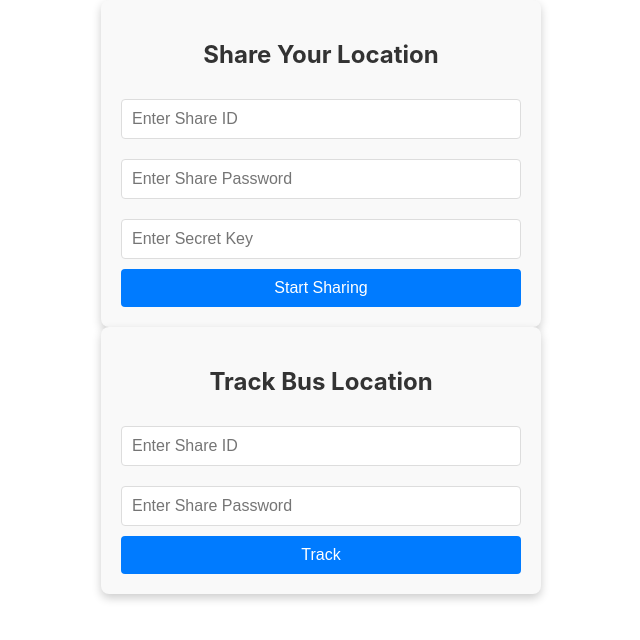
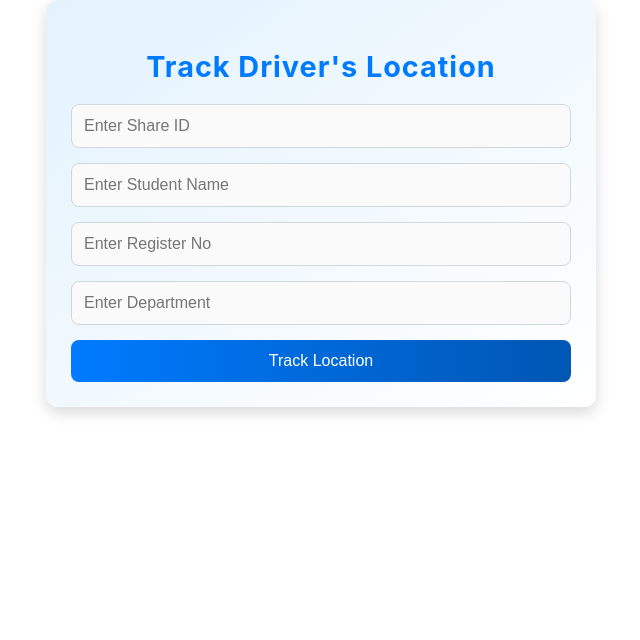
Before and after one commit to Kishore2212061/kkk, a React (Create React App) app: page / in a window 1280 px wide. Shown: the top 640 px of the page, without its empty margins (319-959 px from the left). Built offline with nearby package versions, Linux system fonts and the light colour scheme.

Commit message:
Your commit message

```diff
--- a/src/App.js
+++ b/src/App.js
@@ -1,11 +1,9 @@
 import React from 'react';
-import DriverShare from './components/DriverShare';
 import UserTrack from './components/UserTrack';
 
 const App = () => {
   return (
     <div>
-      <DriverShare />
       <UserTrack />
     </div>
   );
--- a/src/components/DriverShare.css
+++ /dev/null
@@ -1,50 +0,0 @@
-/* src/components/DriverShare.css */
-
-.driver-share-container {
-    max-width: 400px;
-    margin: auto;
-    padding: 20px;
-    border-radius: 8px;
-    box-shadow: 0 4px 10px rgba(0, 0, 0, 0.2);
-    background-color: #f9f9f9;
-  }
-
-  h2 {
-    text-align: center;
-    color: #333;
-  }
-
-  .share-form {
-    display: flex;
-    flex-direction: column;
-  }
-
-  .input-field {
-    margin: 10px 0;
-    padding: 10px;
-    border: 1px solid #ddd;
-    border-radius: 4px;
-    font-size: 16px;
-  }
-
-  .submit-button {
-    padding: 10px;
-    border: none;
-    border-radius: 4px;
-    background-color: #007bff;
-    color: white;
-    font-size: 16px;
-    cursor: pointer;
-    transition: background-color 0.3s ease;
-  }
-
-  .submit-button:hover {
-    background-color: #0056b3;
-  }
-
-  .location-display {
-    margin-top: 20px;
-    text-align: center;
-    font-size: 18px;
-    color: #333;
-  }
--- a/src/components/DriverShare.js
+++ /dev/null
@@ -1,97 +0,0 @@
-// src/components/DriverShare.js
-import React, { useState, useEffect } from 'react';
-import { ref, set } from 'firebase/database';
-import { database } from '../firebase';
-import './DriverShare.css';
-
-const DriverShare = () => {
-  const [shareId, setShareId] = useState('');
-  const [sharePass, setSharePass] = useState('');
-  const [secretKey, setSecretKey] = useState('');
-  const [isSharing, setIsSharing] = useState(false);
-
-  useEffect(() => {
-    let watchId;
-    if (isSharing) {
-      // Start watching the position in real-time
-      watchId = navigator.geolocation.watchPosition(
-        (position) => {
-          const { latitude, longitude } = position.coords;
-
-          // Update location in Firebase every second
-          const locationRef = ref(database, 'locations/' + shareId);
-          set(locationRef, {
-            latitude,
-            longitude,
-            sharePass
-          });
-        },
-        (error) => {
-          console.error('Error getting location: ', error);
-          alert('Error getting location: ' + error.message);
-        },
-        { enableHighAccuracy: true, maximumAge: 1000, timeout: 5000 }
-      );
-    }
-
-    // Cleanup: stop watching when component is unmounted or sharing stops
-    return () => {
-      if (watchId) navigator.geolocation.clearWatch(watchId);
-    };
-  }, [isSharing, shareId, sharePass]);
-
-  const handleStartShare = (e) => {
-    e.preventDefault();
-
-    if (!shareId || !sharePass || !secretKey) {
-      alert('Please enter Share ID, Share Password, and Secret Key.');
-      return;
-    }
-
-    // Verify secret key
-    const correctSecretKey = 'nec@61';
-    if (secretKey !== correctSecretKey) {
-      alert('Invalid Secret Key. Please try again.');
-      return;
-    }
-
-    // Start sharing location
-    setIsSharing(true);
-    alert('Location sharing started!');
-  };
-
-  return (
-    <div className="driver-share-container">
-      <h2>Share Your Location</h2>
-      <form onSubmit={handleStartShare} className="share-form">
-        <input
-          type="text"
-          placeholder="Enter Share ID"
-          value={shareId}
-          onChange={(e) => setShareId(e.target.value)}
-          required
-          className="input-field"
-        />
-        <input
-          type="password"
-          placeholder="Enter Share Password"
-          value={sharePass}
-          onChange={(e) => setSharePass(e.target.value)}
-          required
-          className="input-field"
-        />
-        <input
-          type="password"
-          placeholder="Enter Secret Key"
-          value={secretKey}
-          onChange={(e) => setSecretKey(e.target.value)}
-          required
-          className="input-field"
-        />
-        <button type="submit" className="submit-button">Start Sharing</button>
-      </form>
-    </div>
-  );
-};
-
-export default DriverShare;
--- a/src/components/UserTrack.css
+++ b/src/components/UserTrack.css
@@ -1,50 +1,157 @@
 /* src/components/UserTrack.css */
 
 .user-track-container {
-    max-width: 400px;
+  max-width: 500px;
   margin: auto;
-    padding: 20px;
-    border-radius: 8px;
-    box-shadow: 0 4px 10px rgba(0, 0, 0, 0.2);
-    background-color: #f9f9f9;
+  padding: 25px;
+  border-radius: 12px;
+  background: linear-gradient(145deg, #e3f2fd, #ffffff);
+  box-shadow: 0 6px 15px rgba(0, 0, 0, 0.15);
+  transition: transform 0.3s ease, box-shadow 0.3s ease;
+}
+
+.user-track-container:hover {
+  transform: translateY(-5px);
+  box-shadow: 0 10px 20px rgba(0, 0, 0, 0.2);
 }
 
 h2 {
   text-align: center;
-    color: #333;
+  color: #007bff;
+  font-size: 1.8em;
+  margin-bottom: 20px;
+  letter-spacing: 1px;
 }
 
 .track-form {
   display: flex;
   flex-direction: column;
+  gap: 15px;
 }
 
 .input-field {
-    margin: 10px 0;
-    padding: 10px;
-    border: 1px solid #ddd;
-    border-radius: 4px;
+  padding: 12px;
+  border: 1px solid #cfd8dc;
+  border-radius: 8px;
   font-size: 16px;
+  background: #fafafa;
+  transition: border-color 0.3s ease, box-shadow 0.3s ease;
 }
 
-  .track-button {
-    padding: 10px;
+.input-field:focus {
+  border-color: #007bff;
+  outline: none;
+  box-shadow: 0 0 8px rgba(0, 123, 255, 0.3);
+}
+
+.track-button, .submit-feedback-button {
+  padding: 12px;
   border: none;
-    border-radius: 4px;
-    background-color: #007bff;
+  border-radius: 8px;
+  background: linear-gradient(90deg, #007bff, #0056b3);
   color: white;
   font-size: 16px;
   cursor: pointer;
-    transition: background-color 0.3s ease;
+  transition: background 0.3s ease, transform 0.2s ease;
 }
 
-  .track-button:hover {
-    background-color: #0056b3;
+.track-button:hover, .submit-feedback-button:hover {
+  background: linear-gradient(90deg, #0056b3, #007bff);
+  transform: scale(1.05);
+}
+
+.track-button:active, .submit-feedback-button:active {
+  transform: scale(0.98);
+}
+.feedback-section {
+  margin-top: 25px;
+  padding: 15px;
+  background: linear-gradient(145deg, #ffffff, #e3f2fd);
+  border-radius: 10px;
+  box-shadow: 0 4px 10px rgba(0, 0, 0, 0.1);
+  display: flex;
+  flex-direction: column;
+  align-items: center; /* Center content horizontally */
+}
+
+.feedback-section h3 {
+  margin-bottom: 15px;
+  font-size: 1.5em;
+  color: #007bff;
+  text-align: center;
+}
+
+textarea.input-field {
+  padding: 12px;
+  font-size: 16px;
+  border-radius: 8px;
+  resize: vertical;
+  min-height: 80px;
+  border: 1px solid #cfd8dc;
+  background: #fafafa;
+  transition: border-color 0.3s ease, box-shadow 0.3s ease;
+  width: 100%; /* Make textarea responsive */
+  max-width: 450px; /* Limit the width */
+}
+
+textarea.input-field:focus {
+  border-color: #007bff;
+  box-shadow: 0 0 8px rgba(0, 123, 255, 0.3);
 }
 
 .location-display {
   margin-top: 20px;
+  padding: 15px;
+  background: #f0f4f8;
+  border-radius: 8px;
+  box-shadow: 0 2px 5px rgba(0, 0, 0, 0.1);
   text-align: center;
   font-size: 18px;
   color: #333;
+  max-width: 500px;
+  width: 100%;
 }
+
+.feedback-section textarea {
+  margin-top: 10px;
+}
+
+.feedback-section .submit-feedback-button {
+  margin-top: 15px;
+  background-color: #007bff;
+  color: white;
+  padding: 12px 25px;
+  border: none;
+  border-radius: 6px;
+  font-size: 16px;
+  cursor: pointer;
+  transition: background-color 0.3s ease, transform 0.2s ease;
+  text-align: center;
+}
+
+.feedback-section .submit-feedback-button:hover {
+  background-color: #0056b3;
+  transform: scale(1.05);
+}
+
+.feedback-section .submit-feedback-button:active {
+  transform: scale(0.98);
+}
+
+/* Responsive adjustments */
+@media (max-width: 600px) {
+  .user-track-container,
+  .location-display,
+  textarea.input-field {
+    max-width: 90%; /* Adjust width for smaller screens */
+  }
+
+  h2, .feedback-section h3 {
+    font-size: 1.5em;
+  }
+
+  .submit-feedback-button {
+    width: 100%;
+    max-width: 300px;
+  }
+}
--- a/src/components/UserTrack.js
+++ b/src/components/UserTrack.js
@@ -1,54 +1,95 @@
 // src/components/UserTrack.js
 import React, { useState, useEffect } from 'react';
-import { ref, onValue } from 'firebase/database';
-import { database } from '../firebase';
+import { ref, onValue, push } from 'firebase/database'; // Add `push` for storing data
+import { database } from '../firebase'; // Ensure this points to your Firebase config
 import { GoogleMap, LoadScript, Marker, Polyline } from '@react-google-maps/api';
-import './UserTrack.css';
+import './UserTrack.css'; // Optional: your styles
 
 const containerStyle = {
   width: '100%',
   height: '500px',
 };
 
-// Polyline style (red route line)
+// Polyline style (blue path line)
 const polylineOptions = {
-  strokeColor: '#FF0000',
+  strokeColor: '#0000FF',
   strokeOpacity: 1.0,
   strokeWeight: 3,
 };
 
-// Destination: National Engineering College, Kovilpatti
-const destination = {
-  lat:9.1467,
-  lng: 77.83215
-};
-
 const UserTrack = () => {
+  const [location, setLocation] = useState(null);
   const [shareId, setShareId] = useState('');
-  const [sharePass, setSharePass] = useState('');
-  const [location, setLocation] = useState(null);
-  const [path, setPath] = useState([]); // Path of bus locations
+  const [studentName, setStudentName] = useState('');
+  const [registerNo, setRegisterNo] = useState('');
+  const [department, setDepartment] = useState('');
+  const [feedback, setFeedback] = useState('');
+  const [path, setPath] = useState([]); // Store the path of the driver's route
+  const [isTracking, setIsTracking] = useState(false);
 
   const handleTrack = (e) => {
     e.preventDefault();
-    const locationRef = ref(database, 'locations/' + shareId);
+    if (!shareId || !studentName || !registerNo || !department) {
+      alert('Please fill in all fields to track.');
+      return;
+    }
 
-    // Track location in real-time from Firebase
+    setIsTracking(true); // Enable tracking
+
+    const locationRef = ref(database, `drivers/${shareId}/location`);
+
+    // Listen for real-time changes to the driver's location
     onValue(locationRef, (snapshot) => {
       const data = snapshot.val();
-      if (data && data.sharePass === sharePass) {
+      if (data) {
         const newLocation = { lat: data.latitude, lng: data.longitude };
         setLocation(newLocation);
-        setPath((prevPath) => [...prevPath, newLocation]); // Add new location to the path array
+        setPath((prevPath) => [...prevPath, newLocation]); // Add new location to the path
       } else {
-        alert('Invalid ID or Password');
+        alert('No location data found for this Share ID.');
       }
     });
   };
 
+  const handleFeedbackSubmit = () => {
+    if (!feedback) {
+      alert('Please provide feedback before submitting.');
+      return;
+    }
+
+    // Define the reference for where you want to store feedback
+    const feedbackRef = ref(database, `feedback/${registerNo}`); // Using register number as a unique identifier for feedback
+
+    // Create a new feedback entry
+    const newFeedback = {
+      studentName,
+      registerNo,
+      department,
+      feedback,
+      timestamp: new Date().toISOString(), // Optional: add a timestamp for when the feedback was submitted
+    };
+
+    // Push the new feedback to the feedback node
+    push(feedbackRef, newFeedback)
+      .then(() => {
+        alert('Feedback submitted successfully!');
+        setFeedback('');
+        setIsTracking(false); // Reset tracking state if needed
+      })
+      .catch((error) => {
+        alert('Error submitting feedback: ' + error.message);
+      });
+  };
+
+  useEffect(() => {
+    if (location) {
+      console.log('Driver location:', location);
+    }
+  }, [location]);
+
   return (
     <div className="user-track-container">
-      <h2>Track Bus Location</h2>
+      <h2>Track Driver's Location</h2>
       <form onSubmit={handleTrack} className="track-form">
         <input
           type="text"
@@ -59,33 +100,64 @@ const UserTrack = () => {
           className="input-field"
         />
         <input
-          type="password"
-          placeholder="Enter Share Password"
-          value={sharePass}
-          onChange={(e) => setSharePass(e.target.value)}
+          type="text"
+          placeholder="Enter Student Name"
+          value={studentName}
+          onChange={(e) => setStudentName(e.target.value)}
           required
           className="input-field"
         />
-        <button type="submit" className="track-button">Track</button>
+        <input
+          type="text"
+          placeholder="Enter Register No"
+          value={registerNo}
+          onChange={(e) => setRegisterNo(e.target.value)}
+          required
+          className="input-field"
+        />
+        <input
+          type="text"
+          placeholder="Enter Department"
+          value={department}
+          onChange={(e) => setDepartment(e.target.value)}
+          required
+          className="input-field"
+        />
+        <button type="submit" className="track-button">Track Location</button>
       </form>
 
-      {location && (
+      {isTracking && location && (
+        <>
           <LoadScript googleMapsApiKey="AIzaSyBDSaeTqPiQlBFyxBN5se3HUry_GKCmbs4">
             <GoogleMap
               mapContainerStyle={containerStyle}
               center={location}
               zoom={15}
             >
-            {/* Polyline for route */}
+              {/* Marker for the driver's real-time location */}
+              <Marker position={location} label="Driver" />
+
+              {/* Polyline to display the path of the driver */}
+              {path.length > 1 && (
                 <Polyline path={path} options={polylineOptions} />
-
-            {/* Marker for the bus (real-time location) */}
-            <Marker position={location} label="Bus" />
-
-            {/* Marker for destination */}
-            <Marker position={destination} label="Destination" />
+              )}
             </GoogleMap>
           </LoadScript>
+
+          <div className="feedback-section">
+            <h3>Submit Feedback</h3>
+            <textarea
+              placeholder="Enter Feedback"
+              value={feedback}
+              onChange={(e) => setFeedback(e.target.value)}
+              className="input-field"
+              rows="3"
+            />
+            <button onClick={handleFeedbackSubmit} className="submit-feedback-button">
+              Submit Feedback
+            </button>
+          </div>
+        </>
       )}
     </div>
   );
```
Lines whose indentation alone changed are shown as unchanged.
